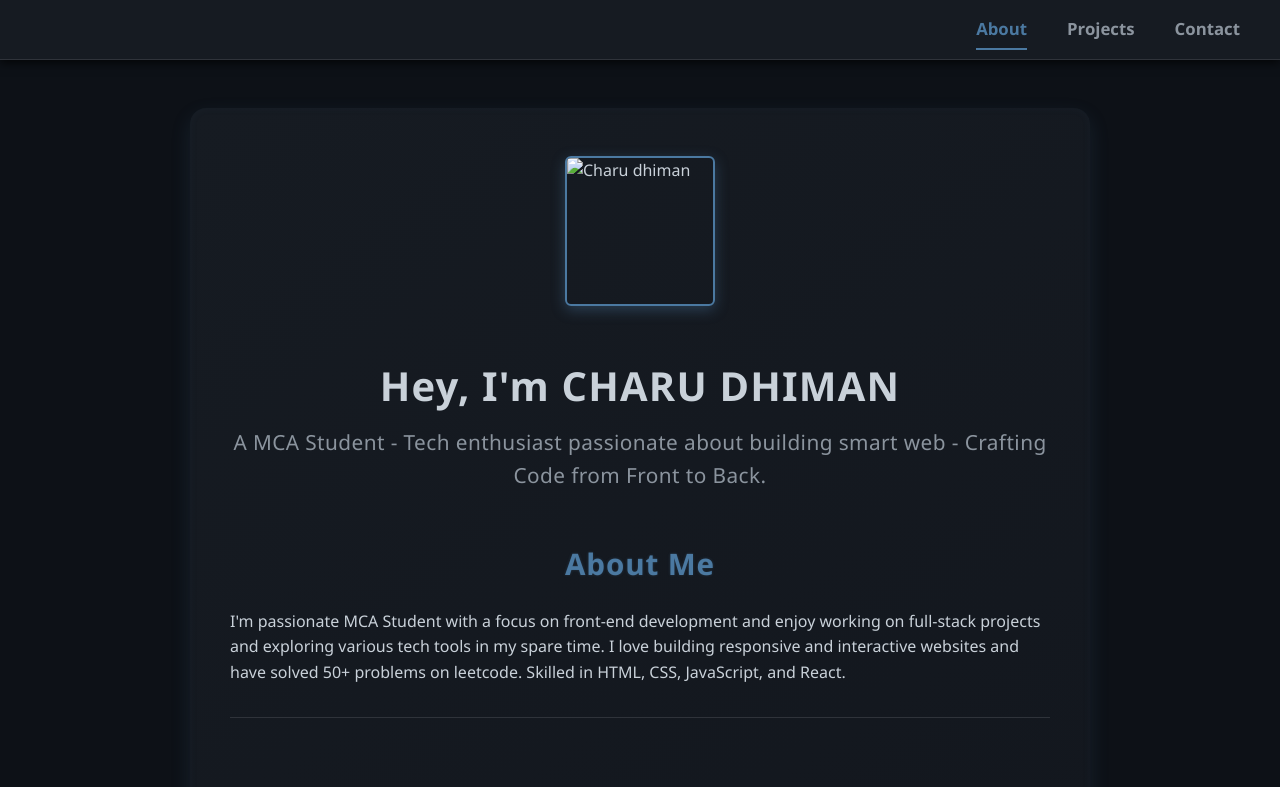
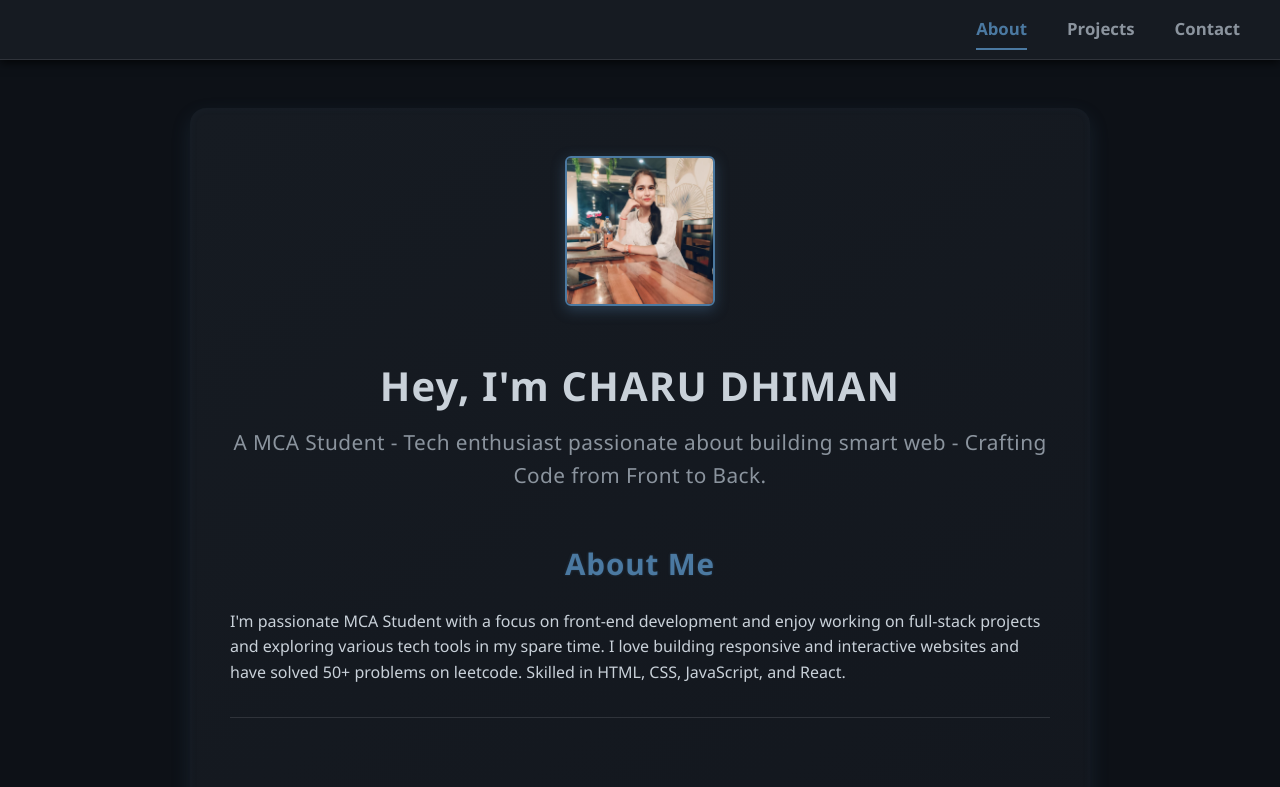
Before and after one commit to Charudhiman13/portfolio.github.io, a plain HTML site: page index.html in a window 1280 px wide. Shown: the top 787 px of the page. Drawn offline with Linux system fonts and the light colour scheme.

Commit message:
updated some changes

```diff
--- a/index.html
+++ b/index.html
@@ -20,7 +20,7 @@
 
     <div class="container fade-in">
         <header>
-            <img src="charu2.jpg" alt="Charu dhiman" class="profile-photo" />
+            <img src="CHARU.jpg" alt="Charu dhiman" class="profile-photo" />
             <h1 class="animated-header">Hey, I'm CHARU DHIMAN</h1>
             <p class="animated-header delay-1">A MCA Student - Tech enthusiast passionate about building smart web - Crafting Code from Front to Back.</p>
         </header>
```
